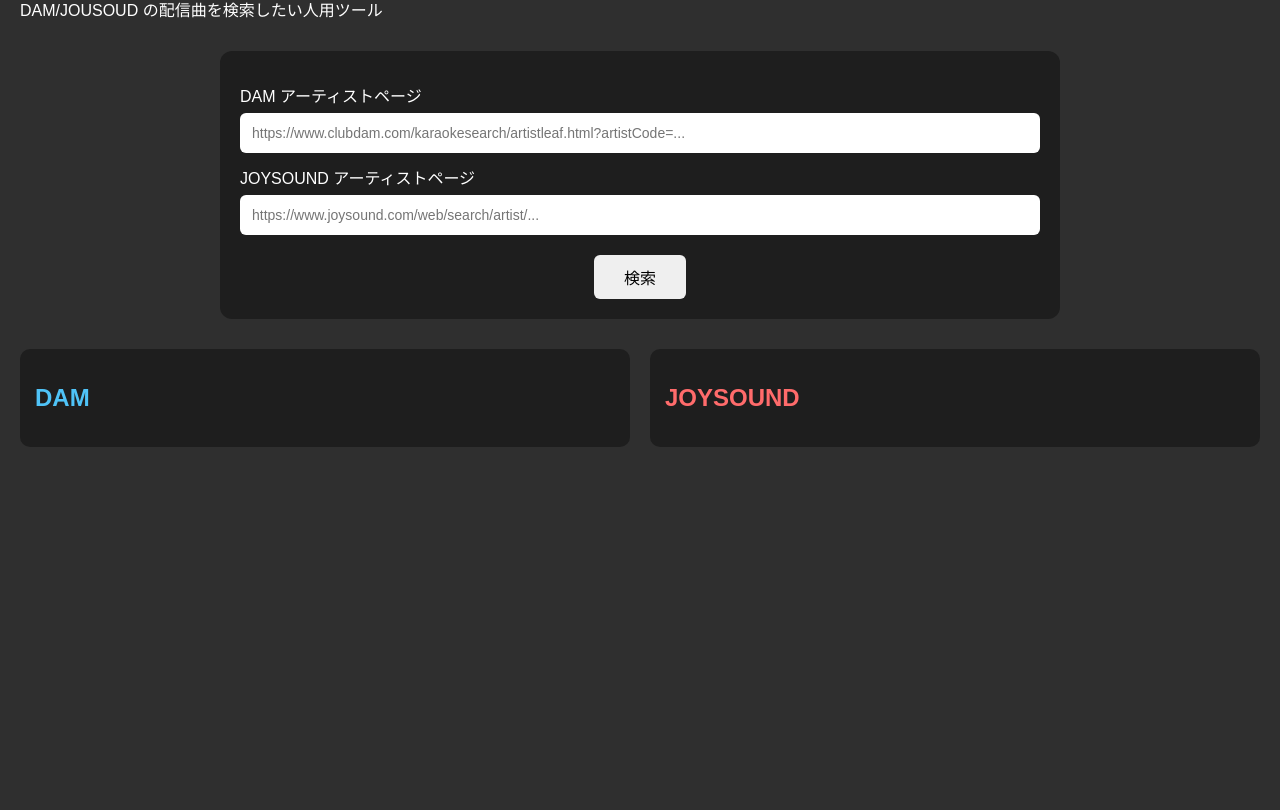
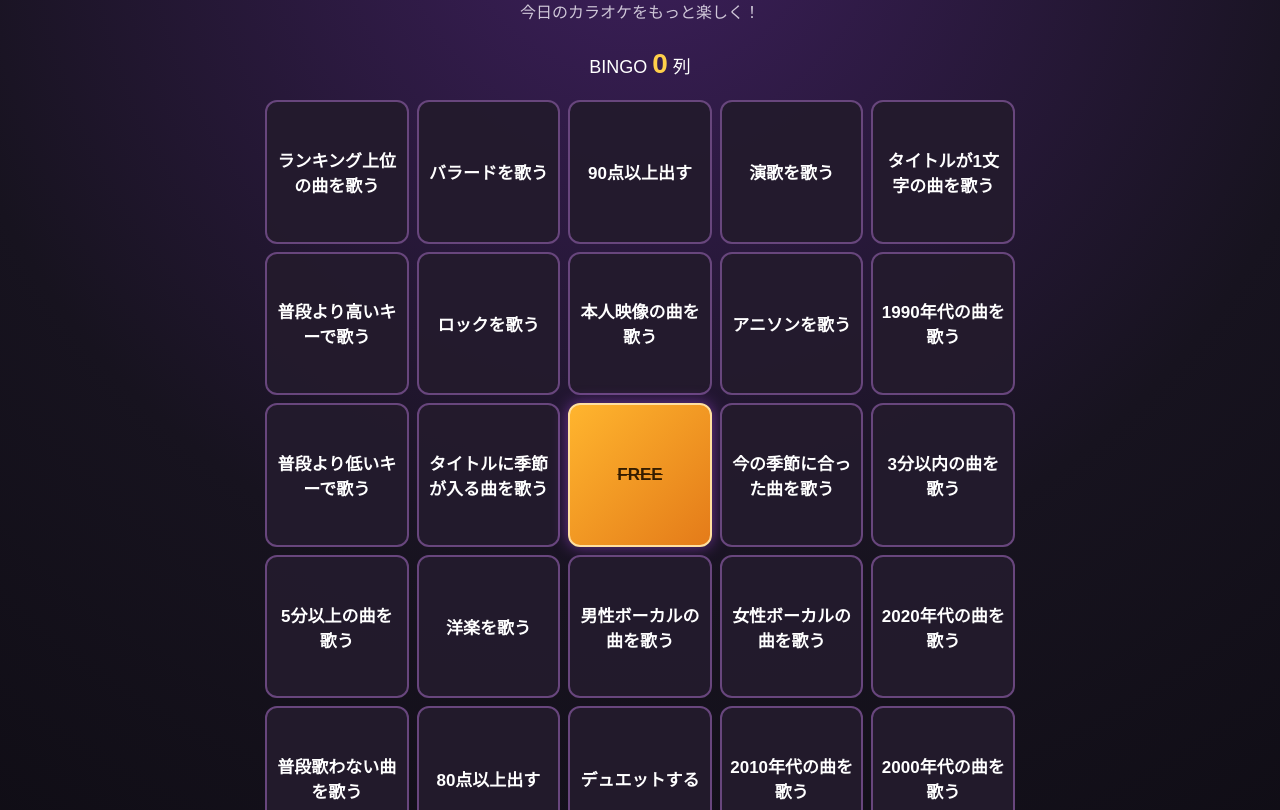
Before and after one commit to ronnyzrs/karaoke-song-checker, a website: page public/index.html in a window 1280 px wide. Shown: the part 112-922 px from the top of the page. Before the commit the page ends 800 px from the top, so only its background shows below. Drawn offline with Linux system fonts and the light colour scheme.

Commit message:
ビンゴに変更

```diff
--- a/public/index.html
+++ b/public/index.html
@@ -1,192 +1,325 @@
 <!DOCTYPE html>
 <html lang="ja">
 <head>
-  <meta charset="UTF-8" />
-  <title>カラオケ配信曲検索ツール</title>
+  <meta charset="UTF-8">
+  <meta name="viewport" content="width=device-width, initial-scale=1.0">
+
+  <title>KARAOKE BINGO</title>
+
   <style>
+    * {
+      box-sizing: border-box;
+    }
+
     body {
+      margin: 0;
+      min-height: 100vh;
       font-family: sans-serif;
-      background: #2f2f2f;
       color: #fff;
-      margin: 0;
-      padding: 20px;
+      background:
+        radial-gradient(circle at top, #3d1f5c, #17131f 55%, #0d0b12);
+      padding: 30px 15px;
+    }
+
+    .app {
+      width: 100%;
+      max-width: 900px;
+      margin: 0 auto;
+      text-align: center;
     }
 
     h1 {
-      text-align: center;
+      margin: 10px 0 5px;
+      font-size: clamp(32px, 7vw, 56px);
+      letter-spacing: 4px;
     }
 
-    .container {
-      display: flex;
-      gap: 20px;
+    .subtitle {
+      margin: 0 0 25px;
+      color: #cfc7d8;
     }
 
-    .column {
-      flex: 1;
-      background: #1e1e1e;
-      border-radius: 10px;
-      padding: 15px;
-      overflow-y: auto;
-      max-height: 80vh;
+    .info {
+      margin-bottom: 20px;
+      font-size: 18px;
     }
 
-    .song {
-      padding: 6px 0;
-      border-bottom: 1px solid #333;
+    #bingoCount {
+      font-size: 28px;
+      font-weight: bold;
+      color: #ffcf4a;
     }
 
-    .dam { color: #4fc3f7; }
-    .joy { color: #ff6b6b; }
-
-    .count {
-      font-size: 14px;
-      opacity: 0.7;
+    .board {
+      display: grid;
+      grid-template-columns: repeat(5, 1fr);
+      gap: 8px;
+      width: 100%;
+      max-width: 750px;
+      margin: 0 auto 25px;
     }
 
-    .dam { color: #4fc3f7; }
-    .joy { color: #ff6b6b; }
-
-    .search-box {
-  max-width: 800px;
-  margin: 30px auto;
-  padding: 20px;
-  background: #1e1e1e;
+    .cell {
+      aspect-ratio: 1 / 1;
+      border: 2px solid #68467d;
       border-radius: 12px;
+      background: rgba(35, 27, 45, 0.95);
+      color: #fff;
+      padding: 8px;
+      font-size: clamp(11px, 2vw, 17px);
+      font-weight: bold;
+      cursor: pointer;
+      display: flex;
+      align-items: center;
+      justify-content: center;
+      text-align: center;
+      transition: 0.2s;
+      user-select: none;
     }
 
-.search-box label {
-  display: block;
-  margin-top: 12px;
-  margin-bottom: 6px;
+    .cell:hover {
+      transform: translateY(-2px);
+      border-color: #b66ee0;
+      background: #382545;
     }
 
-.search-box input {
-  width: 100%;
-  box-sizing: border-box;
-  padding: 12px;
-  border: none;
-  border-radius: 6px;
-  font-size: 14px;
+    .cell.done {
+      background: linear-gradient(135deg, #b23cff, #6c2bc9);
+      border-color: #e0aaff;
+      box-shadow: 0 0 15px rgba(190, 80, 255, 0.5);
+      text-decoration: line-through;
     }
 
-.search-box button {
-  display: block;
-  margin: 20px auto 0;
-  padding: 10px 30px;
-  border: none;
-  border-radius: 6px;
-  cursor: pointer;
-  font-size: 16px;
+    .cell.free {
+      background: linear-gradient(135deg, #ffb52e, #e47b19);
+      border-color: #ffe0a0;
+      color: #351d00;
+      cursor: default;
     }
 
-#error {
-  text-align: center;
-  color: #ff6b6b;
-  margin: 15px;
+    .cell.bingo {
+      animation: bingo 0.6s infinite alternate;
+    }
+
+    @keyframes bingo {
+      from {
+        transform: scale(1);
+      }
+      to {
+        transform: scale(1.04);
+      }
+    }
+
+    button {
+      border: none;
+      border-radius: 30px;
+      padding: 13px 30px;
+      font-size: 16px;
+      font-weight: bold;
+      color: #fff;
+      background: linear-gradient(135deg, #a83ee8, #6430c7);
+      cursor: pointer;
+      box-shadow: 0 5px 20px rgba(120, 50, 200, 0.3);
+      transition: 0.2s;
+    }
+
+    button:hover {
+      transform: translateY(-2px);
+      box-shadow: 0 8px 25px rgba(150, 70, 230, 0.5);
+    }
+
+    #message {
+      min-height: 45px;
+      margin-top: 20px;
+      font-size: 24px;
+      font-weight: bold;
+      color: #ffcf4a;
+    }
+
+    @media (max-width: 600px) {
+      body {
+        padding: 20px 8px;
+      }
+
+      .board {
+        gap: 4px;
+      }
+
+      .cell {
+        border-radius: 7px;
+        border-width: 1px;
+        padding: 4px;
+      }
     }
   </style>
 </head>
+
 <body>
 
-<h1>🎤 カラオケ曲一覧</h1>
-<p>DAM/JOUSOUD の配信曲を検索したい人用ツール</p>
+  <div class="app">
 
+    <h1>🎤 KARAOKE BINGO</h1>
 
-<div class="search-box">
+    <p class="subtitle">
+      今日のカラオケをもっと楽しく！
+    </p>
 
-  <label>DAM アーティストページ</label>
-  <input
-    type="text"
-    id="damUrl"
-    placeholder="https://www.clubdam.com/karaokesearch/artistleaf.html?artistCode=..."
-  />
+    <div class="info">
+      BINGO
+      <span id="bingoCount">0</span>
+      列
+    </div>
 
-  <label>JOYSOUND アーティストページ</label>
-  <input
-    type="text"
-    id="joyUrl"
-    placeholder="https://www.joysound.com/web/search/artist/..."
-  />
+    <div id="board" class="board"></div>
 
-  <button id="searchButton">検索</button>
+    <button id="newGame">
+      🎲 新しいカード
+    </button>
+
+    <div id="message"></div>
 
   </div>
 
-<div id="loading" style="display: none;">
-  曲情報を取得中...(30秒～1分ほどかかる場合があります)
-</div>
+  <script>
+    const missions = [
+      "90点以上出す",
+      "80点以上出す",
+      "アニソンを歌う",
+      "バラードを歌う",
+      "ロックを歌う",
+      "洋楽を歌う",
+      "演歌を歌う",
+      "1990年代の曲を歌う",
+      "2000年代の曲を歌う",
+      "2010年代の曲を歌う",
+      "2020年代の曲を歌う",
+      "女性ボーカルの曲を歌う",
+      "男性ボーカルの曲を歌う",
+      "本人映像の曲を歌う",
+      "普段歌わない曲を歌う",
+      "普段より高いキーで歌う",
+      "普段より低いキーで歌う",
+      "デュエットする",
+      "タイトルに季節が入る曲を歌う",
+      "タイトルが1文字の曲を歌う",
+      "3分以内の曲を歌う",
+      "5分以上の曲を歌う",
+      "ランキング上位の曲を歌う",
+      "今の季節に合った曲を歌う",
+    ];
 
-<div id="error"></div>
+    const board = document.getElementById("board");
+    const bingoCount = document.getElementById("bingoCount");
+    const message = document.getElementById("message");
+    const newGame = document.getElementById("newGame");
 
-<div class="container">
-  <div class="column">
-    <h2 class="dam">DAM <span id="damCount" class="count"></span></h2>
-    <div id="damList"></div>
-  </div>
+    let cells = [];
 
-  <div class="column">
-    <h2 class="joy">JOYSOUND <span id="joyCount" class="count"></span></h2>
-    <div id="joyList"></div>
-  </div>
-</div>
+    function shuffle(array) {
+      const result = [...array];
 
-<script>
-  document.getElementById("searchButton").addEventListener("click", async () => {
-    const damUrl = document.getElementById("damUrl").value.trim();
-    const joyUrl = document.getElementById("joyUrl").value.trim();
+      for (let i = result.length - 1; i > 0; i--) {
+        const j = Math.floor(Math.random() * (i + 1));
 
-    const loading = document.getElementById("loading");
-    const error = document.getElementById("error");
-
-    if (!damUrl || !joyUrl) {
-      error.textContent = "DAMとJOYのURLを入力してください";
-      return;
+        [result[i], result[j]] = [result[j], result[i]];
       }
 
-    error.textContent = "";
-    loading.style.display = "block";
-
-    // 前回の結果を消す
-    document.getElementById("damList").innerHTML = "";
-    document.getElementById("joyList").innerHTML = "";
-
-    try {
-      const params = new URLSearchParams({
-        dam: damUrl,
-        joy: joyUrl
-      });
-
-      const res = await fetch(`/api/songs?${params}`);
-
-      const data = await res.json();
-
-      if (!res.ok) {
-        throw new Error(data.error || "取得に失敗しました");
+      return result;
     }
 
-      function render(list, id) {
-        const el = document.getElementById(id);
+    function createBoard() {
+      board.innerHTML = "";
+      message.textContent = "";
 
-        list.forEach(song => {
-          const div = document.createElement("div");
-          div.className = "song";
-          div.textContent = song;
-          el.appendChild(div);
+      const shuffled = shuffle(missions);
+
+      cells = [];
+
+      for (let i = 0; i < 25; i++) {
+        const cell = document.createElement("div");
+
+        cell.className = "cell";
+
+        if (i === 12) {
+          cell.textContent = "FREE";
+          cell.classList.add("free", "done");
+        } else {
+          const missionIndex = i < 12 ? i : i - 1;
+
+          cell.textContent = shuffled[missionIndex];
+
+          cell.addEventListener("click", () => {
+            cell.classList.toggle("done");
+            checkBingo();
           });
         }
 
-      render(data.damSongs, "damList");
-      render(data.joySongs, "joyList");
+        board.appendChild(cell);
+        cells.push(cell);
+      }
 
-      console.log(data);
+      checkBingo();
+    }
 
-    } catch (err) {
-  console.error(err);
-  error.textContent = err.message;
-} finally {
-      loading.style.display = "none";
+    function checkBingo() {
+      const lines = [];
+
+      // 横
+      for (let row = 0; row < 5; row++) {
+        lines.push([
+          row * 5,
+          row * 5 + 1,
+          row * 5 + 2,
+          row * 5 + 3,
+          row * 5 + 4
+        ]);
+      }
+
+      // 縦
+      for (let col = 0; col < 5; col++) {
+        lines.push([
+          col,
+          col + 5,
+          col + 10,
+          col + 15,
+          col + 20
+        ]);
+      }
+
+      // 左上 → 右下
+      lines.push([0, 6, 12, 18, 24]);
+
+      // 右上 → 左下
+      lines.push([4, 8, 12, 16, 20]);
+
+      let count = 0;
+
+      lines.forEach(line => {
+        const isBingo = line.every(index =>
+          cells[index].classList.contains("done")
+        );
+
+        if (isBingo) {
+          count++;
+
+          line.forEach(index => {
+            cells[index].classList.add("bingo");
+          });
         }
       });
+
+      bingoCount.textContent = count;
+
+      if (count > 0) {
+        message.textContent = `🎉 ${count} BINGO！`;
+      } else {
+        message.textContent = "";
+      }
+    }
+
+    newGame.addEventListener("click", createBoard);
+
+    createBoard();
   </script>
 
 </body>
```
Lines whose indentation alone changed are shown as unchanged.
